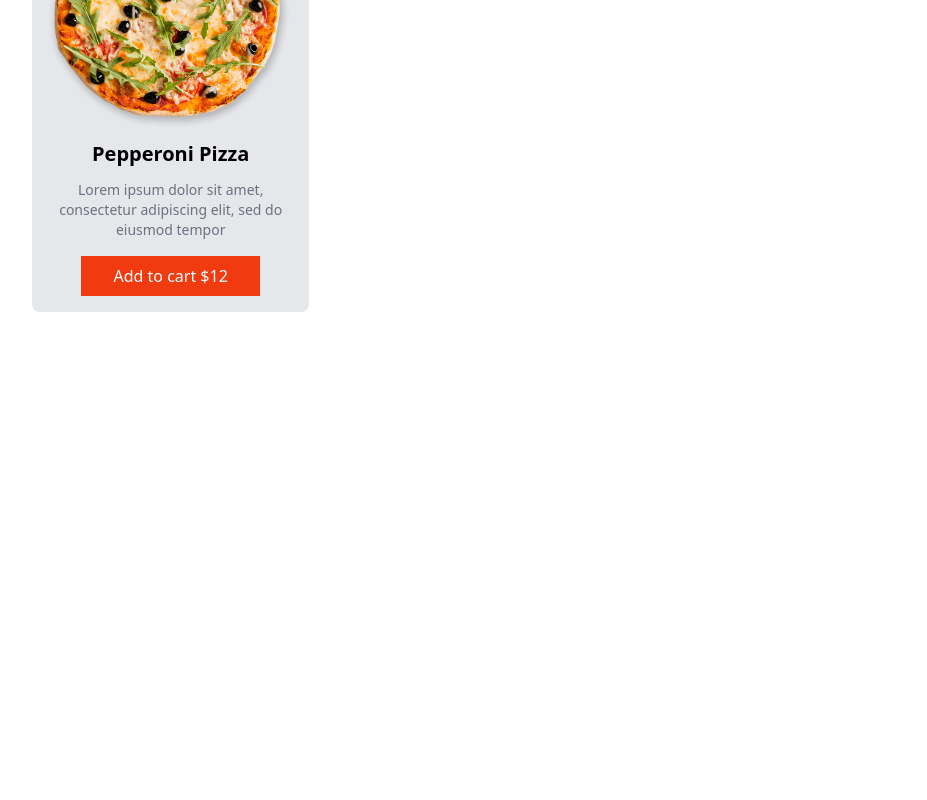
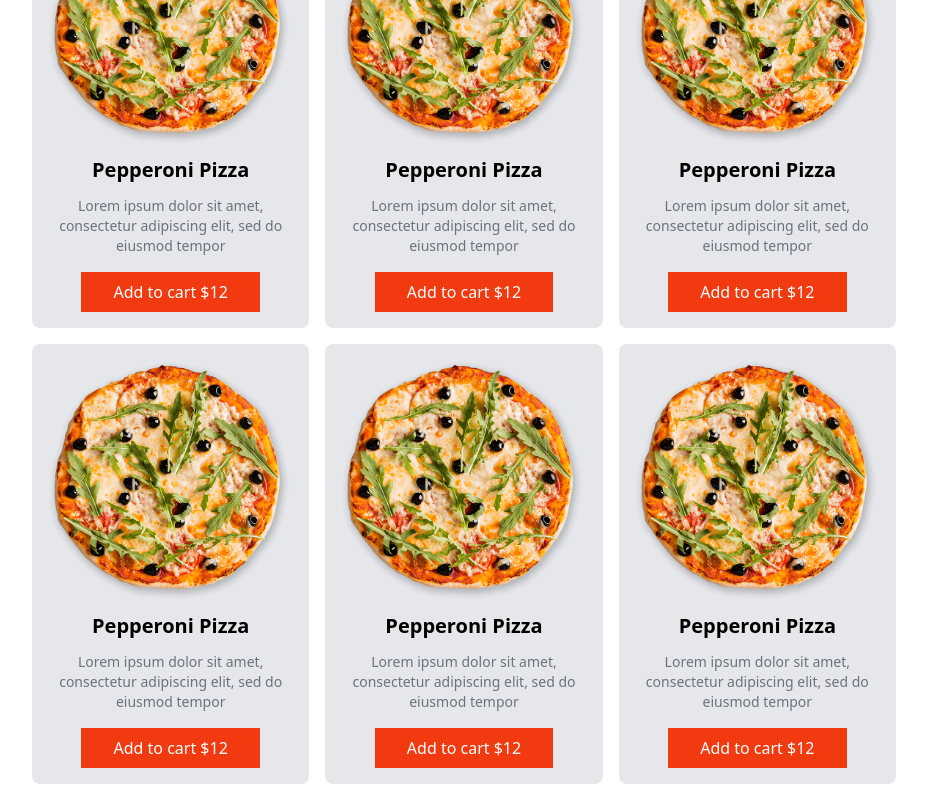
Before and after one commit to VladlenFolk/pizza_next, a Next.js app: page / in a window 1280 px wide. Shown: the part 584-1384 px from the top of the page, without its empty margins (176-1103 px from the left). Before the commit the page ends 1200 px from the top, so only its background shows below. Built offline with nearby package versions, Linux system fonts and the light colour scheme.

Commit message:
feat: created a new component MenuItem

```diff
--- a/src/app/components/layout/HomeMenu.js
+++ b/src/app/components/layout/HomeMenu.js
@@ -1,4 +1,5 @@
 import Image from "next/image";
+import MenuItem from "../menu/MenuItem";
 
 export default function HomeMenu() {
   return (
@@ -11,24 +12,19 @@ export default function HomeMenu() {
           <Image src={"/sallad2.png"} width={107} height={195} alt="salad" />
         </div>
       </div>
-      <div className="text-center">
+      <div className="text-center mb-4">
         <h3 className="uppercase text-gray-500 font-semibold leading-4">
           Check out
         </h3>
         <h2 className="text-primary font-bold text-4xl italic">Menu</h2>
       </div>
       <div className="grid grid-cols-3 gap-4">
-        <div className="bg-gray-200 p-4 rounded-lg text-center">
-          <Image width={242} height={240} src="/pizza.png" alt="pizza" />
-          <h4 className="font-semibold text-xl my-3">Pepperoni Pizza</h4>
-          <p className="text-gray-500 text-sm">
-            Lorem ipsum dolor sit amet, consectetur adipiscing elit, sed do
-            eiusmod tempor
-          </p>
-          <button className=" mt-4 bg-primary text-white rounden-full px-8 py-2">
-            Add to cart $12
-          </button>
-        </div>
+        <MenuItem/>
+        <MenuItem/>
+        <MenuItem/>
+        <MenuItem/>
+        <MenuItem/>
+        <MenuItem/>
       </div>
     </section>
   );
--- /dev/null
+++ b/src/app/components/menu/MenuItem.js
@@ -0,0 +1,17 @@
+import Image from "next/image";
+
+export default function MenuItem() {
+  return (
+    <div className="bg-gray-200 p-4 rounded-lg text-center">
+      <Image width={242} height={240} src="/pizza.png" alt="pizza" />
+      <h4 className="font-semibold text-xl my-3">Pepperoni Pizza</h4>
+      <p className="text-gray-500 text-sm">
+        Lorem ipsum dolor sit amet, consectetur adipiscing elit, sed do eiusmod
+        tempor
+      </p>
+      <button className=" mt-4 bg-primary text-white rounden-full px-8 py-2">
+        Add to cart $12
+      </button>
+    </div>
+  );
+}
```
